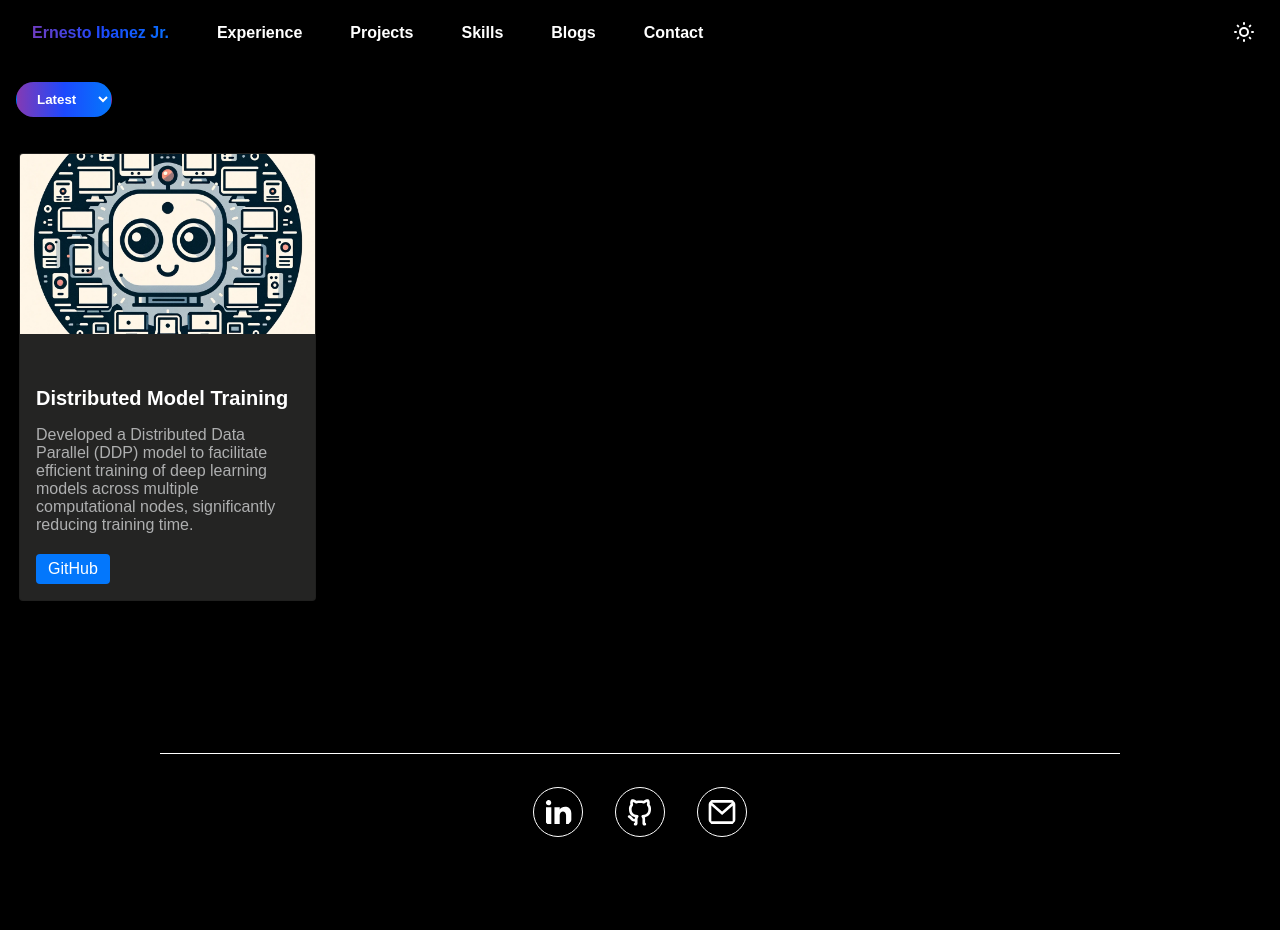
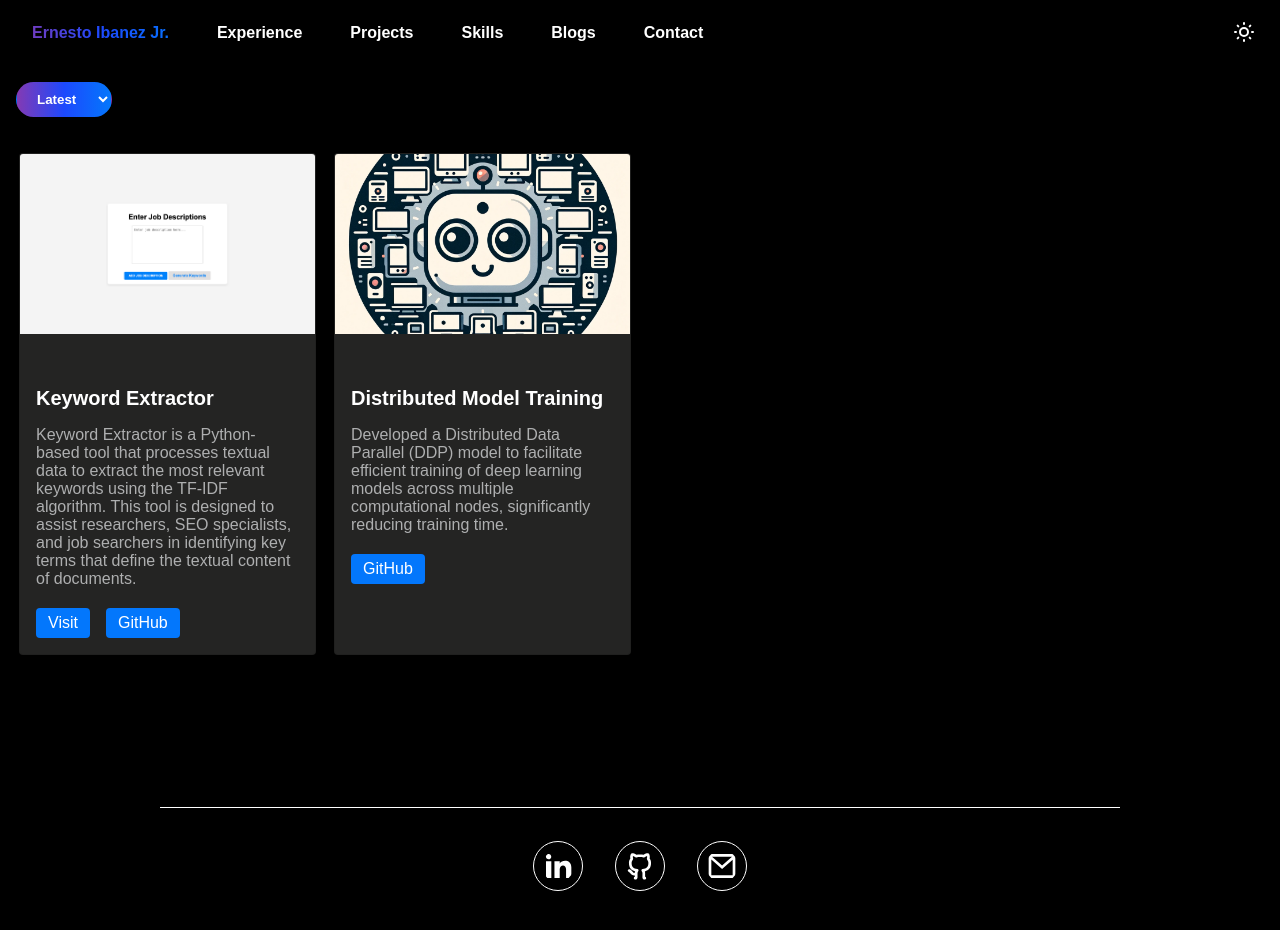
Before and after one commit to ernestoIJ/Personal-Portfolio, a Next.js app: page /projects in a window 1280 px wide. Shown: the top 930 px of the page. Before the commit the page ends 906 px from the top, so only its background shows below. Built offline with nearby package versions, Linux system fonts and the light colour scheme.

Commit message:
added keyword extractor project to projects.js

```diff
--- a/app/projects/projects.js
+++ b/app/projects/projects.js
@@ -7,5 +7,15 @@ export const projects = [
          imgUrl: "/project_pics/distributed_sys.png",
          git: "https://github.com/ernestoIJ/distributed-AI-training",
          date: "2024-07-25",
-      }
+      },
+      {
+         id: 2,
+         title: "Keyword Extractor",
+         description: "Keyword Extractor is a Python-based tool that processes textual data to extract the most relevant keywords using the TF-IDF algorithm. This tool is designed to assist researchers, SEO specialists, and job searchers in identifying key terms that define the textual content of documents.",
+         tech: "Python, Flask, NLTK, Scikit-learn, HTML/CSS, Heroku",
+         imgUrl: "/project_pics/keyword_extractor_img.png",
+         website: "https://keyword-extractor-ad3cc04515a2.herokuapp.com/",
+         git: "https://github.com/ernestoIJ/job-description-keyword-extractor",
+         date: "2024-07-31",
+      },
    ];
```
Also changed, not shown: public/project_pics/keyword_extractor_img.png (added).
